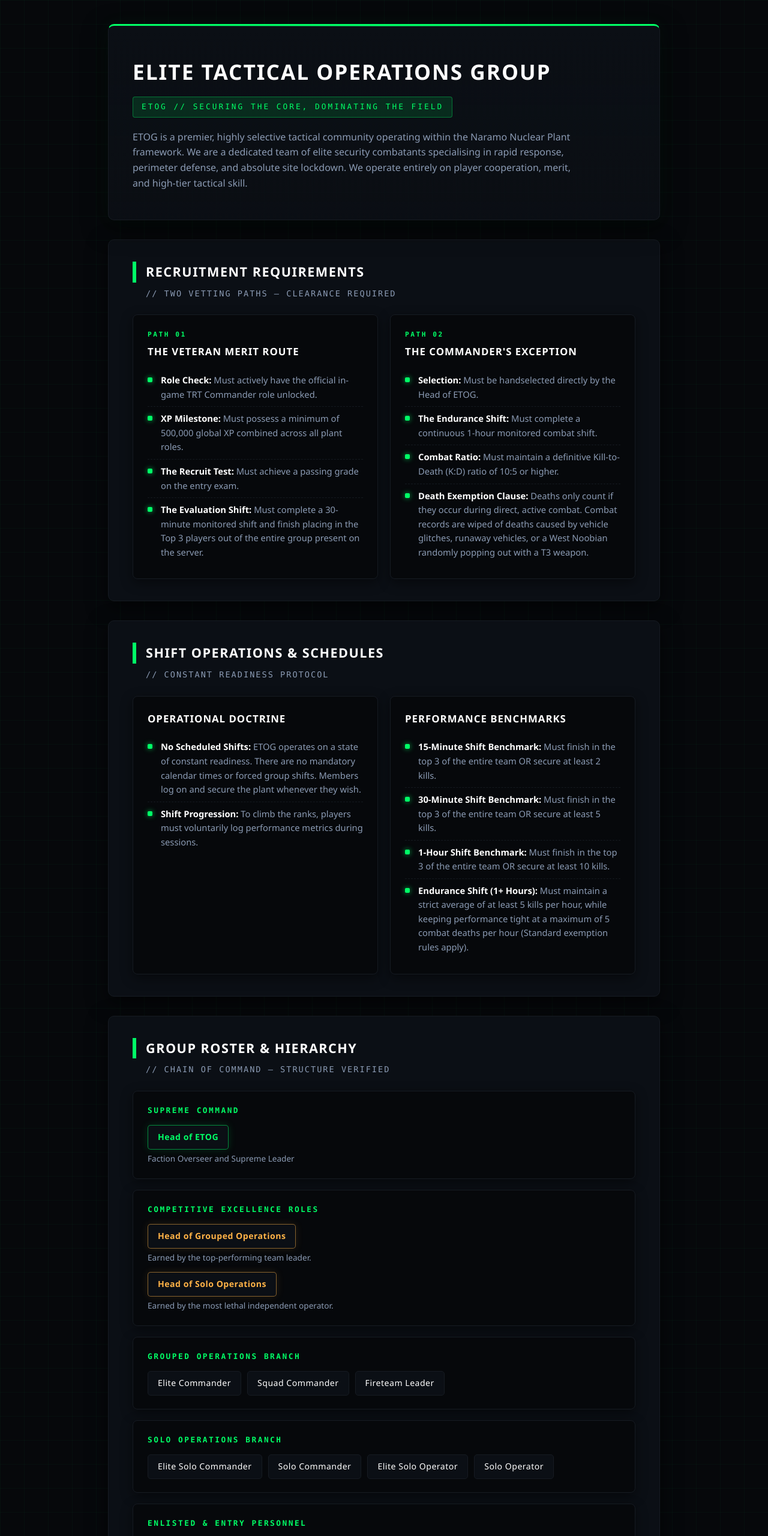
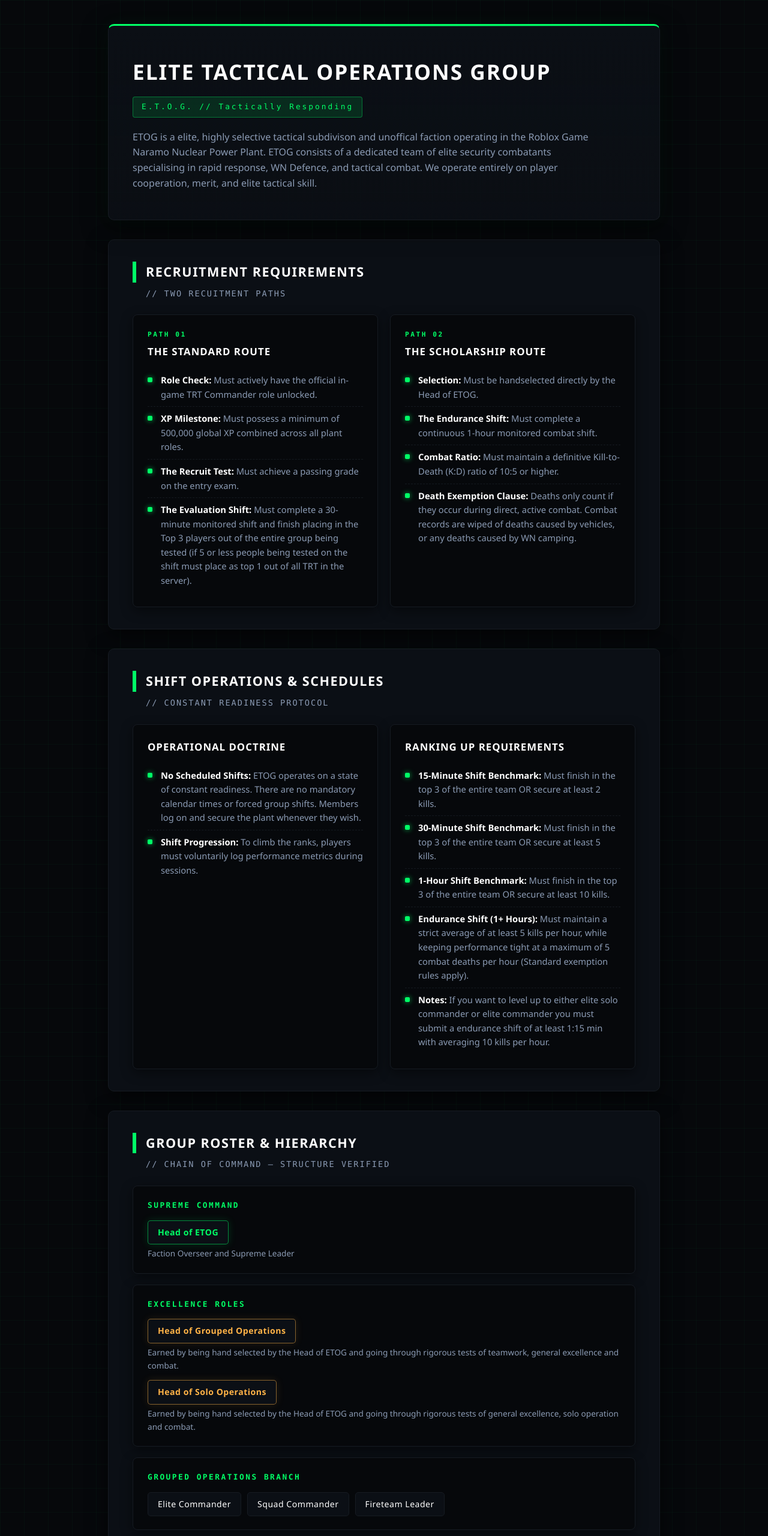
Before and after one commit to Lukeyturtle/ETOG, a plain HTML site: page index.html in a window 1280 px wide. Shown: the top 2560 px of the page at 60% size. Drawn offline with Linux system fonts and the light colour scheme.

Commit message:
Update index.html

```diff
--- a/index.html
+++ b/index.html
@@ -1,7 +1,7 @@
 <html lang="en"><head>
 <meta charset="UTF-8">
 <meta name="viewport" content="width=device-width, initial-scale=1.0">
-<title>ETOG // Elite Tactical Operations Group</title>
+<title>E.T.O.G. // Elite Tactical Operations Group</title>
 <style>
   :root {
     --bg-deep: #06080b;
@@ -350,31 +350,31 @@
   <!-- ============ HEADER ============ -->
   <header>
     <h1>Elite Tactical Operations Group</h1>
-    <div class="tagline">ETOG // SECURING THE CORE, DOMINATING THE FIELD</div>
-    <p class="desc">ETOG is a premier, highly selective tactical community operating within the Naramo Nuclear Plant framework. We are a dedicated team of elite security combatants specialising in rapid response, perimeter defense, and absolute site lockdown. We operate entirely on player cooperation, merit, and high-tier tactical skill.</p>
+    <div class="tagline">E.T.O.G. // Tactically Responding</div>
+    <p class="desc">ETOG is a elite, highly selective tactical subdivison and unoffical faction operating in the Roblox Game Naramo Nuclear Power Plant. ETOG consists of a dedicated team of elite security combatants specialising in rapid response, WN Defence, and tactical combat. We operate entirely on player cooperation, merit, and elite tactical skill.</p>
   </header>
 
   <!-- ============ SECTION 1: RECRUITMENT ============ -->
   <section>
     <h2 class="section-title">Recruitment Requirements</h2>
-    <p class="section-sub">// two vetting paths — clearance required</p>
+    <p class="section-sub">// Two recuitment paths</p>
     <div class="card-grid">
       <div class="card">
-        <h3><span class="path-tag">PATH 01</span>The Veteran Merit Route</h3>
+        <h3><span class="path-tag">PATH 01</span>The Standard Route</h3>
         <ul class="tac-list">
           <li><strong>Role Check:</strong> Must actively have the official in-game TRT Commander role unlocked.</li>
           <li><strong>XP Milestone:</strong> Must possess a minimum of 500,000 global XP combined across all plant roles.</li>
           <li><strong>The Recruit Test:</strong> Must achieve a passing grade on the entry exam.</li>
-          <li><strong>The Evaluation Shift:</strong> Must complete a 30-minute monitored shift and finish placing in the Top 3 players out of the entire group present on the server.</li>
+          <li><strong>The Evaluation Shift:</strong> Must complete a 30-minute monitored shift and finish placing in the Top 3 players out of the entire group being tested (if 5 or less people being tested on the shift must place as top 1 out of all TRT in the server).</li>
         </ul>
       </div>
       <div class="card">
-        <h3><span class="path-tag">PATH 02</span>The Commander's Exception</h3>
+        <h3><span class="path-tag">PATH 02</span>The Scholarship Route</h3>
         <ul class="tac-list">
           <li><strong>Selection:</strong> Must be handselected directly by the Head of ETOG.</li>
           <li><strong>The Endurance Shift:</strong> Must complete a continuous 1-hour monitored combat shift.</li>
           <li><strong>Combat Ratio:</strong> Must maintain a definitive Kill-to-Death (K:D) ratio of 10:5 or higher.</li>
-          <li><strong>Death Exemption Clause:</strong> Deaths only count if they occur during direct, active combat. Combat records are wiped of deaths caused by vehicle glitches, runaway vehicles, or a West Noobian randomly popping out with a T3 weapon.</li>
+          <li><strong>Death Exemption Clause:</strong> Deaths only count if they occur during direct, active combat. Combat records are wiped of deaths caused by vehicles, or any deaths caused by WN camping.</li>
         </ul>
       </div>
     </div>
@@ -393,12 +393,13 @@
         </ul>
       </div>
       <div class="card">
-        <h3>Performance Benchmarks</h3>
+        <h3>Ranking up requirements</h3>
         <ul class="tac-list">
           <li><strong>15-Minute Shift Benchmark:</strong> Must finish in the top 3 of the entire team OR secure at least 2 kills.</li>
           <li><strong>30-Minute Shift Benchmark:</strong> Must finish in the top 3 of the entire team OR secure at least 5 kills.</li>
           <li><strong>1-Hour Shift Benchmark:</strong> Must finish in the top 3 of the entire team OR secure at least 10 kills.</li>
           <li><strong>Endurance Shift (1+ Hours):</strong> Must maintain a strict average of at least 5 kills per hour, while keeping performance tight at a maximum of 5 combat deaths per hour (Standard exemption rules apply).</li>
+        <li><strong>Notes:</strong> If you want to level up to either elite solo commander or elite commander you must submit a endurance shift of at least 1:15 min with averaging 10 kills per hour.</li>
         </ul>
       </div>
     </div>
@@ -418,14 +419,14 @@
     </div>
 
     <div class="roster-box">
-      <h3>Competitive Excellence Roles</h3>
+      <h3>Excellence Roles</h3>
       <div class="rank-entry">
         <div class="rank-row"><span class="rank-chip amber">Head of Grouped Operations</span></div>
-        <p class="rank-desc">Earned by the top-performing team leader.</p>
+        <p class="rank-desc">Earned by being hand selected by the Head of ETOG and going through rigorous tests of teamwork, general excellence and combat.</p>
       </div>
       <div class="rank-entry">
         <div class="rank-row"><span class="rank-chip amber">Head of Solo Operations</span></div>
-        <p class="rank-desc">Earned by the most lethal independent operator.</p>
+        <p class="rank-desc">Earned by being hand selected by the Head of ETOG and going through rigorous tests of general excellence, solo operation and combat.</p>
       </div>
     </div>
 
@@ -452,7 +453,7 @@
       <h3>Enlisted &amp; Entry Personnel</h3>
       <div class="rank-entry">
         <div class="rank-row"><span class="rank-chip">Operator</span></div>
-        <p class="rank-desc">Official combat-ready asset. Reached immediately after passing initial recruitment.</p>
+        <p class="rank-desc">After getting recruited you get this role</p>
       </div>
       <div class="rank-entry">
         <div class="rank-row"><span class="rank-chip">Recruit</span></div>
@@ -464,8 +465,7 @@
   <!-- ============ SECTION 4: SECURE ENTRY ============ -->
   <section>
     <h2 class="section-title">Secure Entry &amp; Application</h2>
-    <p class="section-sub">// portal access — authorization pending</p>
-    <p class="cta-text">Ready to join the ranks? Complete your portal submission below. All applicants are processed through the secure entry system — submit your application to begin the evaluation protocol.</p>
+    <p class="cta-text">Ready to join the ranks? Complete your submission below. All applicants are processed through the secure entry system — submit your application to begin the evaluation protocol.</p>
     <div class="btn-row">
       <a class="btn btn-primary" href="https://docs.google.com/forms/d/e/1FAIpQLSdBveBr3f7OA1U5rM3doG7szBLNgbjseyVQS1g4ueLgDMaMqg/viewform?usp=header" target="_blank" rel="noopener">Launch Form Externally</a>
       <a class="btn btn-secondary" href="https://www.roblox.com/communities/34329882/TURTLES-ARE-BETTER-THAN-YURTLES#!/about" target="_blank" rel="noopener">Join Roblox Group</a>
```
